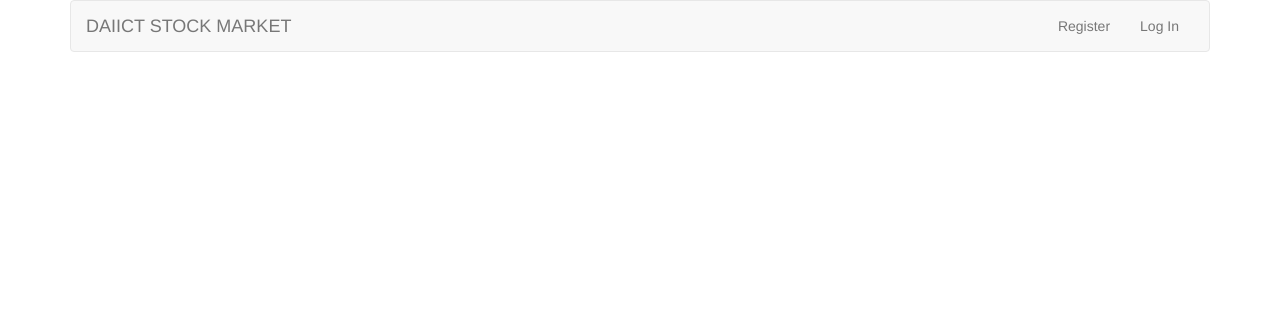
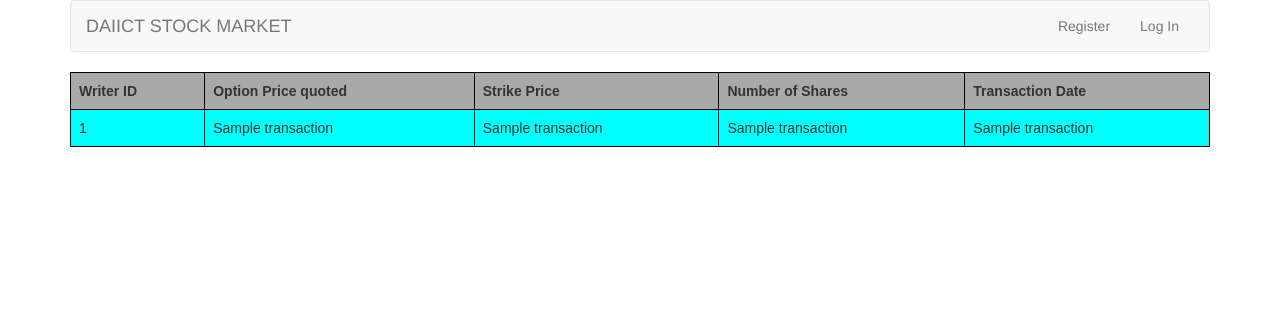
Before and after one commit to Vidhin05/TradingTerminal, a Flask app: template templates/options.html in a window 1280 px wide. Shown: the top 312 px of the page. Run offline with Flask 2, Linux system fonts and the light colour scheme; the template is opened without the code that fills it: most values are stand-ins (such as "Sample title", 1, 10 or a date in 2020); some libraries are stand-ins or nearby versions.

Commit message:
options1

```diff
--- a/templates/options.html
+++ b/templates/options.html
@@ -5,5 +5,22 @@ Options
 {% endblock %}
 
 {% block main %}
-
+<table>
+    <tr>
+        <th>Writer ID</th>
+        <th>Option Price quoted</th>
+        <th>Strike Price</th>
+        <th>Number of Shares</th>
+        <th>Transaction Date</th>
+    </tr>
+    {% for transaction in transactions %}
+    <tr>
+        <td>{{ transaction[0] }}</td>
+        <td>{{ transaction[1] }}</td>
+        <td>{{ transaction[2] }}</td>
+        <td>{{ transaction[3] }}</td>
+        <td>{{ transaction[4] }}</td>
+    </tr>
+    {% endfor %}
+</table>
 {% endblock %}
```
Also changed, not shown: finance.db.
